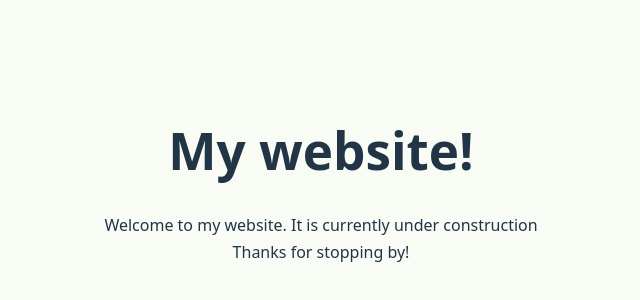
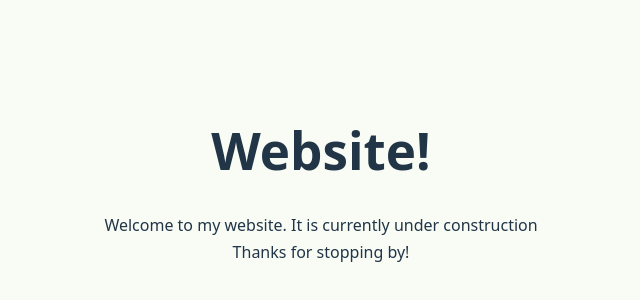
Before and after one commit to KrzysiekLipiec/personal-website, a React (Vite) app: page / in a window 1280 px wide. Shown: the part 216-516 px from the top of the page, without its empty margins (319-959 px from the left). Built offline with nearby package versions, Linux system fonts and the light colour scheme.

Commit message:
testing update on merge #11

```diff
--- a/src/App.tsx
+++ b/src/App.tsx
@@ -3,7 +3,7 @@ import "./App.css";
 function App() {
   return (
     <>
-      <h1>My website!</h1>
+      <h1>Website!</h1>
       <p>Welcome to my website. It is currently under construction</p>
       <p style={{ marginTop: "-13px" }}>Thanks for stopping by!</p>
     </>
```
